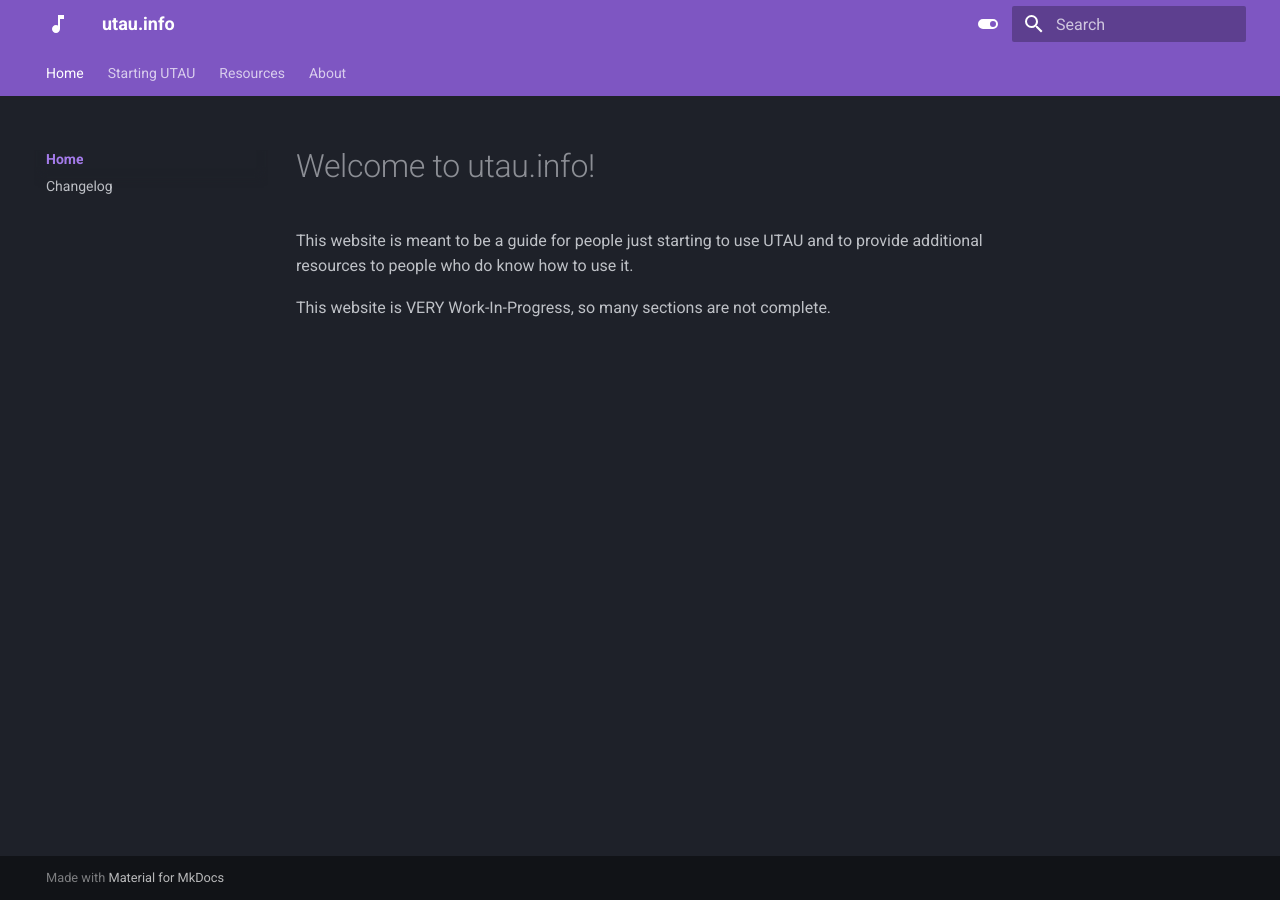
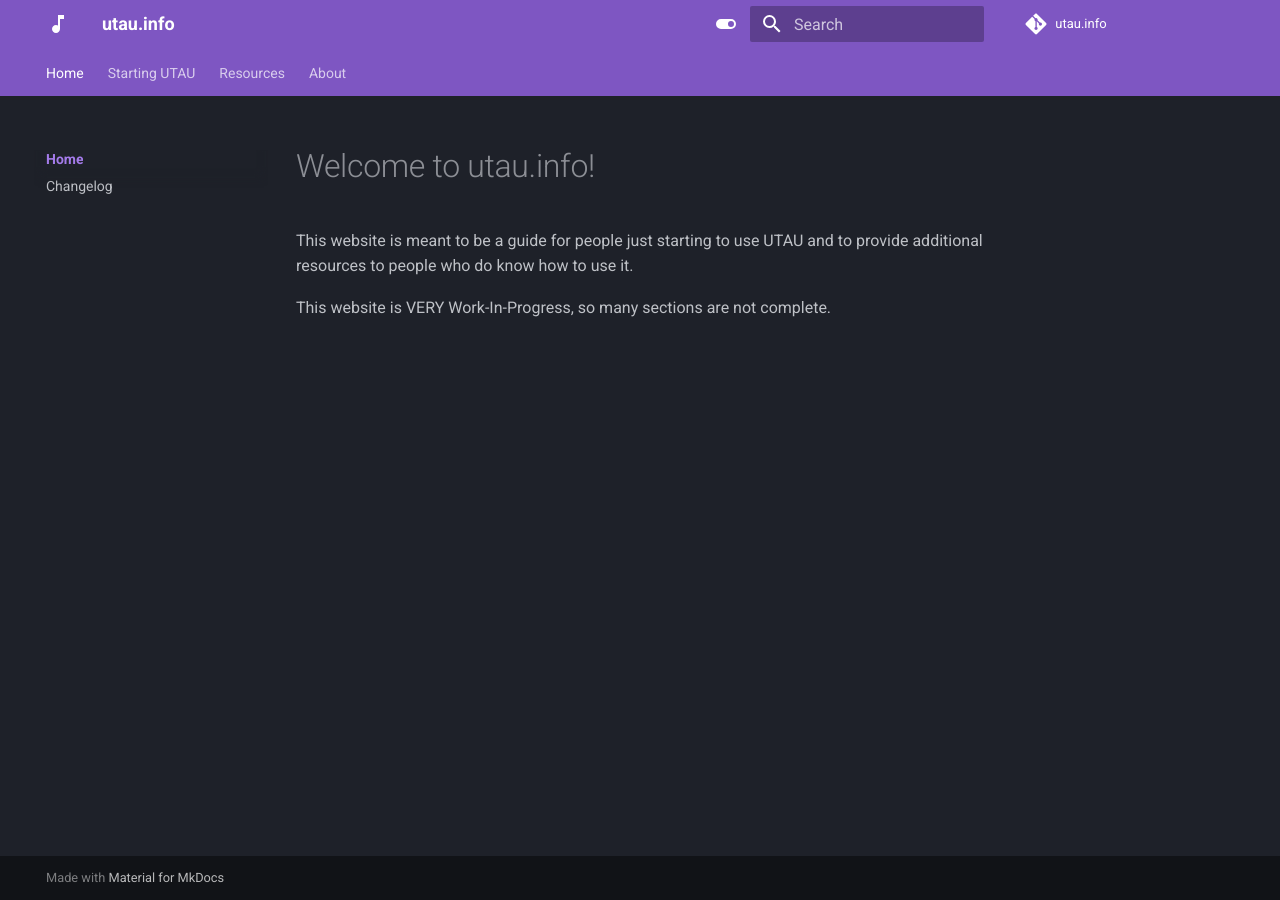
Before and after one commit to nagotown/utau.info, an MkDocs documentation site: the page built from docs/index.md, in a window 1280 px wide. Built offline with MkDocs 1.6.1 and Material for MkDocs 9.7.7, drawn with Linux system fonts in a browser that asks for light colours; comment, search, counter and statistics services are not loaded.

Commit message:
add repo to mkdocs.yml

```diff
--- a/mkdocs.yml
+++ b/mkdocs.yml
@@ -34,6 +34,7 @@ nav:
   - Resources:
     - General: resources/general.md
     - Resamplers: resources/resamplers.md
+#    - Resampler Flags: resources/flags.md
     - Wavtools: resources/wavtools.md
     - Plugins: resources/plugins.md
     - Tools: resources/tools.md
@@ -94,3 +95,5 @@ plugins:
   - search
   - blog
 #  - social
+repo_url: https://github.com/nagotown/utau.info
+repo_name: utau.info
```
